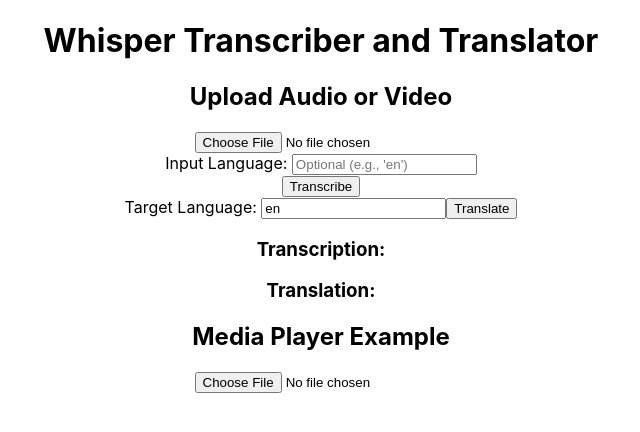
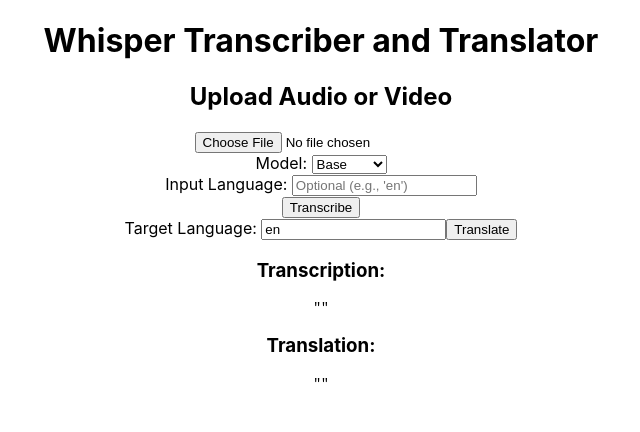
Before and after one commit to NotYuSheng/Transcribe-Translate, a React (Create React App) app in the folder frontend/: page / in a window 1280 px wide. Shown: the top 432 px of the page, without its empty margins (319-959 px from the left). Built offline with nearby package versions, Linux system fonts and the light colour scheme.

Commit message:
adjusted media player

```diff
--- a/frontend/src/App.js
+++ b/frontend/src/App.js
@@ -1,30 +1,13 @@
 import logo from './logo.svg';
 import './App.css';
-import React, { useState } from 'react';
+import React from "react";
 import Transcriber from "./Transcriber";
-import MediaPlayer from "./MediaPlayer";
 
 function App() {
-    const [fileUrl, setFileUrl] = useState('');
-    const [fileName, setFileName] = useState('');
-
-    const handleFileInput = (event) => {
-        const file = event.target.files[0];
-        if (file) {
-            const url = URL.createObjectURL(file);
-            setFileUrl(url);
-            setFileName(file.name); // Store the file name to display it on the page
-        }
-    };
-
     return (
         <div className="App">
             <h1>Whisper Transcriber and Translator</h1>
             <Transcriber />
-            <h2>Media Player Example</h2>
-            <input type="file" onChange={handleFileInput} accept="video/*,audio/*" />
-            {fileName && <p>Now playing: {fileName}</p>} {/* Display the file name */}
-            {fileUrl && <MediaPlayer fileUrl={fileUrl} />} {/* Render the MediaPlayer component */}
         </div>
     );
 }
--- a/frontend/src/Transcriber.js
+++ b/frontend/src/Transcriber.js
@@ -3,39 +3,36 @@
 
 const Transcriber = () => {
     const [file, setFile] = useState(null);
+    const [mediaURL, setMediaURL] = useState(null);
     const [transcription, setTranscription] = useState("");
     const [translation, setTranslation] = useState("");
     const [inputLanguage, setInputLanguage] = useState("");
     const [targetLanguage, setTargetLanguage] = useState("en");
+    const [model, setModel] = useState("base");
 
     const handleFileChange = (e) => {
-        setFile(e.target.files[0]);
-    };
+        const uploadedFile = e.target.files[0];
+        setFile(uploadedFile);
 
-    const handleInputLanguageChange = (e) => {
-        setInputLanguage(e.target.value);
-    };
-
-    const handleTargetLanguageChange = (e) => {
-        setTargetLanguage(e.target.value);
+        // Create a URL to preview the uploaded file
+        const url = URL.createObjectURL(uploadedFile);
+        setMediaURL(url);
     };
 
     const handleTranscribe = async () => {
         const formData = new FormData();
         formData.append("file", file);
+        formData.append("model_name", model);
         formData.append("language", inputLanguage);
 
-        try {
-            const response = await axios.post("http://backend:8000/transcribe/", formData);
-            setTranscription(response.data.transcription);
-        } catch (error) {
-            console.error("There was an error!", error);
-        }
+        const response = await axios.post("http://backend:8000/transcribe/", formData);
+        setTranscription(response.data.transcription);
     };
 
     const handleTranslate = async () => {
         const formData = new FormData();
         formData.append("file", file);
+        formData.append("model_name", model);
         formData.append("source_language", inputLanguage);
         formData.append("target_language", targetLanguage);
 
@@ -47,35 +44,59 @@
         <div>
             <h2>Upload Audio or Video</h2>
             <input type="file" accept="audio/*,video/*" onChange={handleFileChange} />
+
+            {mediaURL && (
+                <div>
+                    <h3>Preview</h3>
+                    {file && file.type.startsWith("video") ? (
+                        <video controls src={mediaURL} width="600" />
+                    ) : (
+                        <audio controls src={mediaURL} />
+                    )}
+                </div>
+            )}
+
+            <div>
+                <label>Model: </label>
+                <select value={model} onChange={(e) => setModel(e.target.value)}>
+                    <option value="base">Base</option>
+                    <option value="large-v3">Large-v3</option>
+                </select>
+            </div>
+
             <div>
                 <label>Input Language: </label>
                 <input
                     type="text"
                     placeholder="Optional (e.g., 'en')"
                     value={inputLanguage}
-                    onChange={handleInputLanguageChange}
+                    onChange={(e) => setInputLanguage(e.target.value)}
                 />
             </div>
+
             <div>
                 <button onClick={handleTranscribe}>Transcribe</button>
             </div>
+
             <div>
                 <label>Target Language: </label>
                 <input
                     type="text"
                     placeholder="e.g., 'en'"
                     value={targetLanguage}
-                    onChange={handleTargetLanguageChange}
+                    onChange={(e) => setTargetLanguage(e.target.value)}
                 />
                 <button onClick={handleTranslate}>Translate</button>
             </div>
+
             <div>
                 <h3>Transcription:</h3>
-                <p>{transcription}</p>
+                <pre>{JSON.stringify(transcription, null, 2)}</pre>
             </div>
+
             <div>
                 <h3>Translation:</h3>
-                <p>{translation}</p>
+                <pre>{JSON.stringify(translation, null, 2)}</pre>
             </div>
         </div>
     );
```
